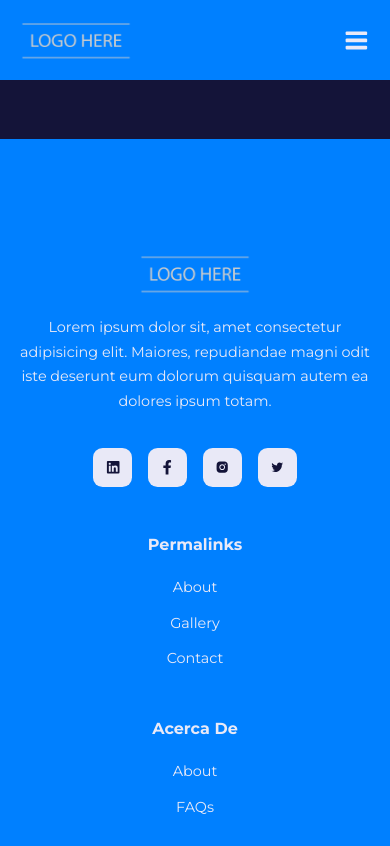
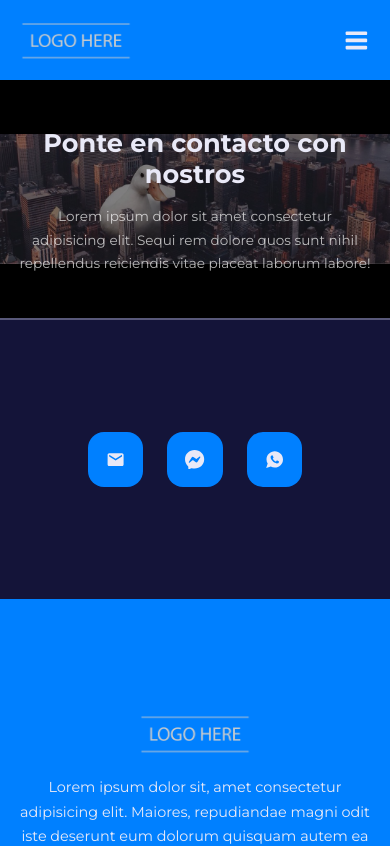
Before and after one commit to DDuck12/Uchuy, a React (Create React App) app: page /contact in a window 390 px wide. Shown: the top 846 px of the page. Built offline with nearby package versions, Linux system fonts and the light colour scheme.

Commit message:
Added Contact page and media queries

```diff
--- a/src/index.css
+++ b/src/index.css
@@ -236,7 +236,7 @@ section {
     }
 
     .header {
-        height: fit-content;
+        max-height: 15rem;
     }
 
     .header__content {
--- a/src/pages/contact/Contact.jsx
+++ b/src/pages/contact/Contact.jsx
@@ -1,8 +1,26 @@
+import Header from '../../components/Header'
+import HeaderImage from '../../images/background.jpg'
+import {MdEmail} from 'react-icons/md'
+import {BsMessenger} from 'react-icons/bs'
+import {IoLogoWhatsapp} from 'react-icons/io'
 import './contact.css'
 
 function Contact() {
   return (
-    <div>Contact</div>
+    <>
+    <Header title="Ponte en contacto con nostros" image={HeaderImage}>
+      Lorem ipsum dolor sit amet consectetur adipisicing elit. Sequi rem dolore quos sunt nihil repellendus reiciendis vitae placeat laborum labore!
+    </Header>
+    <section className="contact">
+      <div className="container contact__container">
+        <div className="contact__wrapper">
+          <a href="mailto:mail@mail.com" target="_blank" rel="noreferrer noopener"><MdEmail/></a>
+          <a href="http://m.me/jesus.a.medina.9" target="_blank" rel="noreferrer noopener"><BsMessenger/></a>
+          <a href="https://wa.me/+52333333333" target="_blank" rel="noreferrer noopener"><IoLogoWhatsapp/></a>
+        </div>
+      </div>
+    </section>
+    </>
   )
 }
 
--- a/src/pages/contact/contact.css
+++ b/src/pages/contact/contact.css
@@ -0,0 +1,37 @@
+.contact__container {
+    display: grid;
+    place-items: center;
+}
+
+.contact__wrapper {
+    width: fit-content;
+    display: flex;
+    gap: 2rem;
+}
+
+.contact__wrapper a {
+    background: var(--color-primary);
+    font-size: 2rem;
+    border: 2px solid transparent;
+    transition: var(--transition);
+    padding: 2rem;
+    border-radius: 1.5rem;
+}
+
+.contact__wrapper a:hover {
+    background: transparent;
+    border-color: var(--color-gray-100);
+}
+
+/* Media Queries (Small) */
+@media screen and (max-width: 600px) {
+    .contact__wrapper {
+        gap: 1.5rem;
+    }
+
+    .contact__wrapper a {
+        padding: 1rem;
+        font-size: 1.2rem;
+        border-radius: 1rem;
+    }
+}
```
